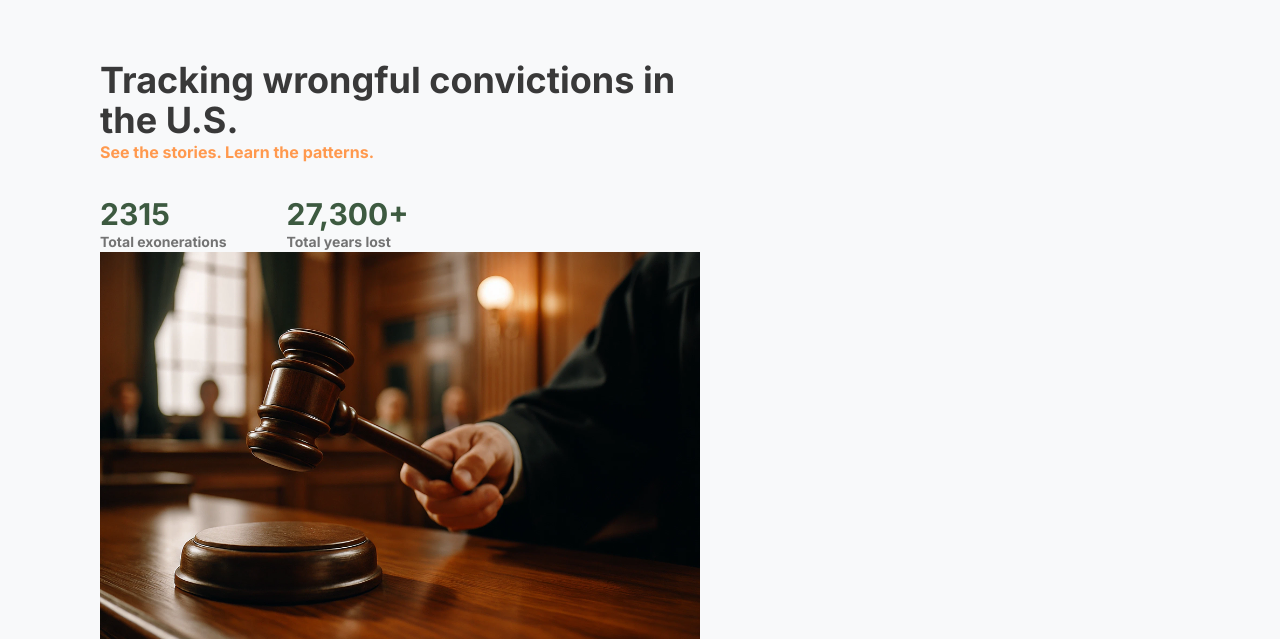
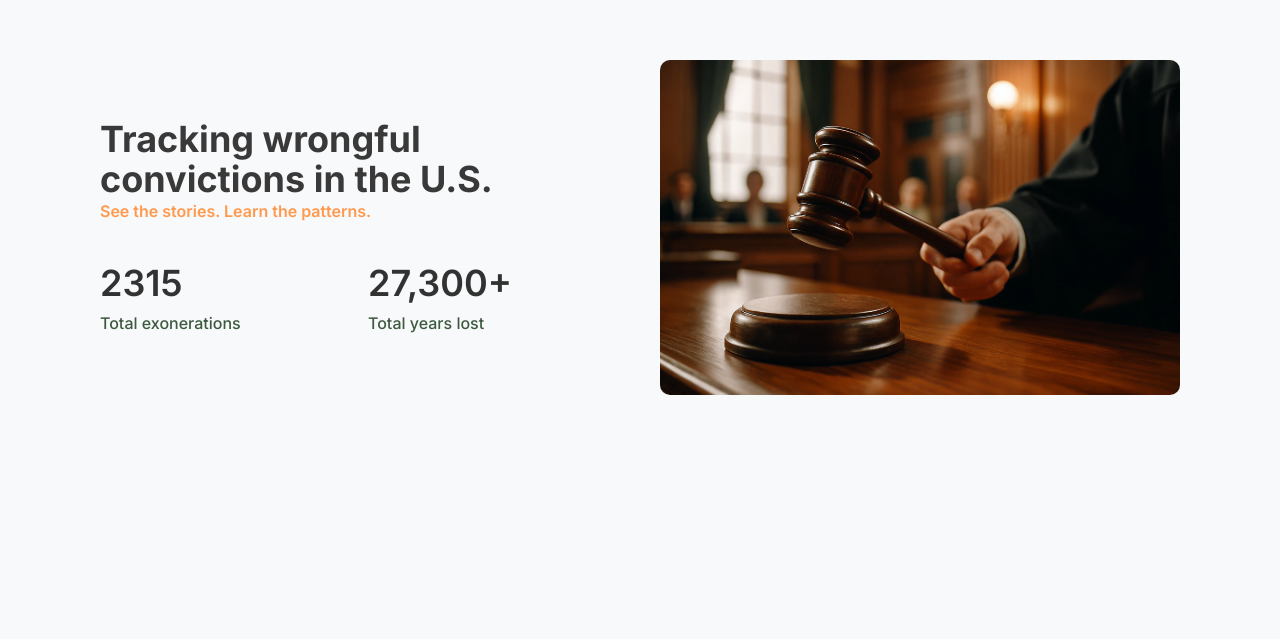
Before and after one commit to d-zucho/casemate, a Next.js app: page / in a window 1280 px wide. Shown: the part 820-1459 px from the top of the page. After the commit the page ends 1215 px from the top, so only its background shows below. Built offline with nearby package versions, Linux system fonts and the light colour scheme.

Commit message:
style:fix intro stats image

```diff
--- a/app/globals.css
+++ b/app/globals.css
@@ -25,6 +25,7 @@
   --color-my-green-500: #3d5a40;
   --color-my-title-2: #393939;
   --color-my-body: rgba(0, 0, 0, 0.6);
+  --color-my-body-2: rgba(0, 0, 0, 0.8);
   --color-my-bg: #f8f9fa;
   --color-background: var(--background);
   --color-foreground: var(--foreground);
--- a/components/Hero.tsx
+++ b/components/Hero.tsx
@@ -15,7 +15,7 @@ const Hero = () => {
           <HeroBadge />
           <div className={'flex justify-center flex-col'}>
             <div className={'mt-5'}>
-              <h1 className={'flex flex-col text-7xl font-bold'}>
+              <h1 className={'flex flex-col text-6xl md:text-7xl font-bold'}>
                 <span className={'text-white'}>Unveiling Truth</span>
                 <span className={'text-my-hero-orange'}>Restoring Justice</span>
               </h1>
--- a/sections/Intro.tsx
+++ b/sections/Intro.tsx
@@ -6,44 +6,42 @@ const Intro = () => {
   return (
     <section className='mt-20'>
       <MaxWidthWrapper>
-        <div>
+        <div className='grid grid-cols-1 md:grid-cols-2 items-center justify-items-center md:justify-between text-center md:text-left gap-10'>
           <div>
-            <h2 className='text-4xl font-bold text-my-title-2 max-w-xl'>
+            <h2 className='md:text-4xl font-bold text-3xl text-my-title-2 max-w-xl'>
               Tracking wrongful convictions in the U.S.
             </h2>
             {/* <p className='text-muted-foreground'>
               See the stories. Learn the patterns.
             </p> */}
-            <p className='text-my-hero-orange font-bold'>
+            <p className='text-my-hero-orange font-semibold'>
               See the stories. Learn the patterns.
             </p>
 
             {/*  stats  */}
-            <div className='flex flex-col md:flex-row md:gap-15 mt-8 text-center md:text-left'>
-              {/* stats container */}
+            <div className='mt-10 flex space-between w-full md:gap-4'>
               {INTRO_STATS.map((stat, index) => (
-                <div
-                  key={index}
-                  className='flex flex-col items-center md:items-start justify-start'
-                >
-                  <p className='text-3xl font-bold text-my-green-500'>
+                <div key={index} className='w-full'>
+                  <h3 className='md:text-4xl text-2xl font-semibold text-my-body-2'>
                     {stat.number}
-                  </p>
-                  <p className='text-sm font-bold text-muted-foreground'>
+                  </h3>
+                  <p className='text-my-green-500 font-medium mt-2'>
                     {stat.label}
                   </p>
                 </div>
               ))}
             </div>
+          </div>
+          <div className='max-sm:w-[450px]'>
             <div className='w-full'>
               <Image
                 src={'/images/H_Intro.png'}
-                // width={500}
-                // height={500}
-                width={600}
+                width={400}
                 height={400}
+                // width={600}
+                // height={400}
                 alt='Tracking'
-                className='object-cover max-w-full overflow-hidden'
+                className='w-full max-md:w-[500px] max-w-full overflow-hidden object-center rounded-lg '
               />
             </div>
           </div>
```
